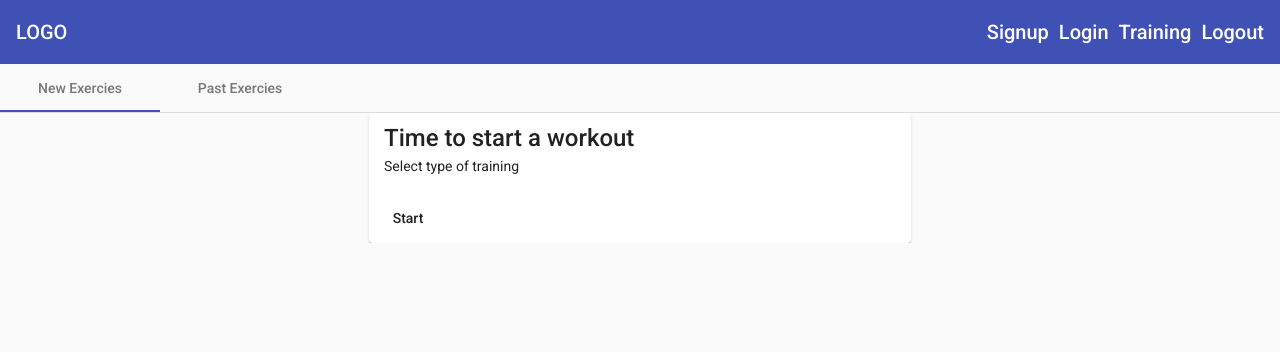
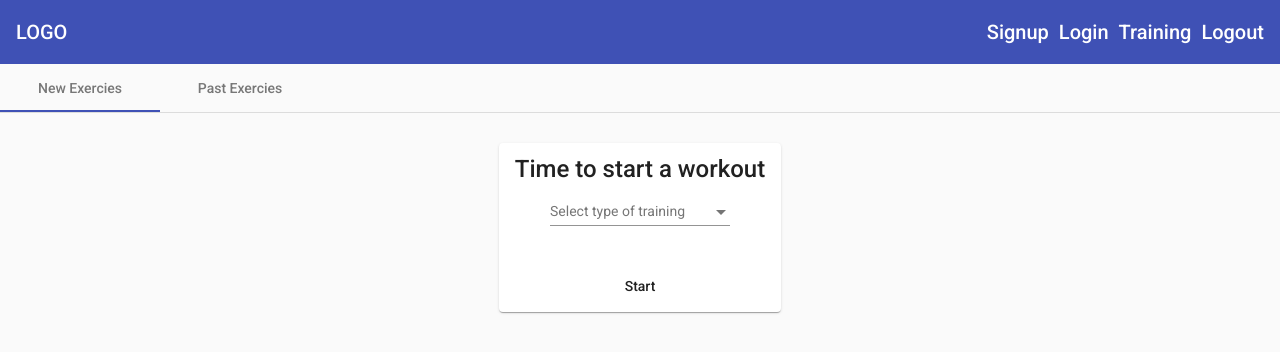
Before and after one commit to Stormeal/Fitness-Tracker, an Angular app: page /training in a window 1280 px wide. Shown: the top 352 px of the page. Built offline with nearby package versions, Linux system fonts and the light colour scheme.

Commit message:
Added design to new-training card

```diff
--- a/src/app/material.module.ts
+++ b/src/app/material.module.ts
@@ -12,6 +12,7 @@
 import { MatListModule } from '@angular/material/list';
 import { MatTabsModule } from '@angular/material/tabs';
 import { MatCardModule } from '@angular/material/card';
+import { MatSelectModule } from '@angular/material/select';
 
 @NgModule({
   imports: [
@@ -27,6 +28,7 @@
     MatListModule,
     MatTabsModule,
     MatCardModule,
+    MatSelectModule,
   ],
   exports: [
     MatButtonModule,
@@ -41,6 +43,7 @@
     MatListModule,
     MatTabsModule,
     MatCardModule,
+    MatSelectModule,
   ],
 })
 export class MaterialModule {}
--- a/src/app/training/new-training/new-training.component.css
+++ b/src/app/training/new-training/new-training.component.css
@@ -1,4 +1,6 @@
-.new-training-card {
+.new-training {
+  padding: 30px;
+}
+/* .new-training-card {
   width: 40%;
-  padding: 15px;
-}
+} */
--- a/src/app/training/new-training/new-training.component.html
+++ b/src/app/training/new-training/new-training.component.html
@@ -1,10 +1,27 @@
-<section class="new-training" fxLayout fxLayoutAlign="center" >
-  <mat-card class="new-training-card">
-    <mat-card-title>Time to start a workout</mat-card-title>
-    <mat-card-content>
-      Select type of training
+<section class="new-training" fxLayout fxLayoutAlign="center">
+  <mat-card class="new-training-card" fxFlex.lt-md="60">
+    <mat-card-title fxLayoutAlign="center">Time to start a workout</mat-card-title>
+    <mat-card-content fxLayoutAlign="center">
+      <!-- CONTENT START -->
+      <mat-form-field>
+        <mat-select placeholder="Select type of training">
+          <mat-option value="crunches">
+            Crunches
+          </mat-option>
+          <mat-option value="touch-toes">
+            Touch Toes
+          </mat-option>
+          <mat-option value="side-lunges">
+            Side Lunges
+          </mat-option>
+          <mat-option value="burpees">
+            Burpees
+          </mat-option>
+        </mat-select>
+      </mat-form-field>
+      <!-- CONTENT END -->
     </mat-card-content>
-    <mat-card-actions>
+    <mat-card-actions fxLayoutAlign="center">
       <button type="submit" mat-button>Start</button>
     </mat-card-actions>
   </mat-card>
```
